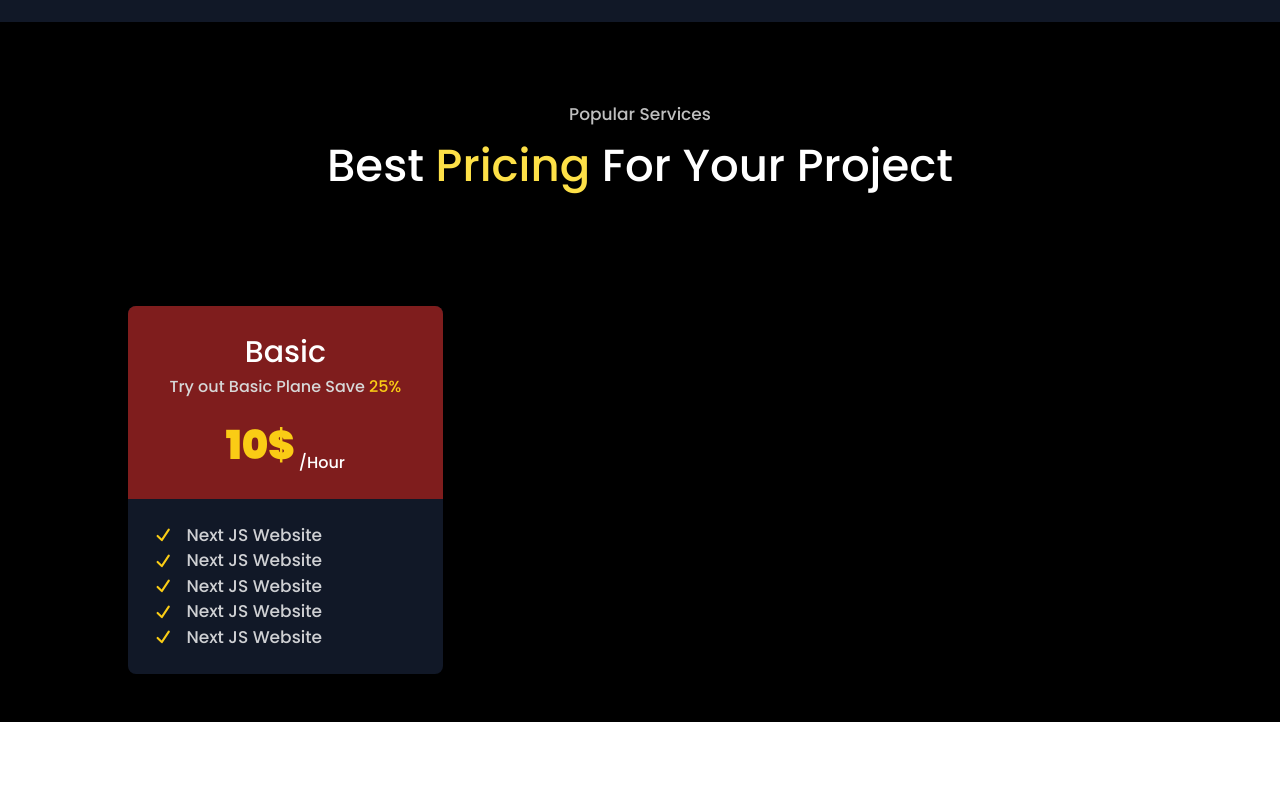
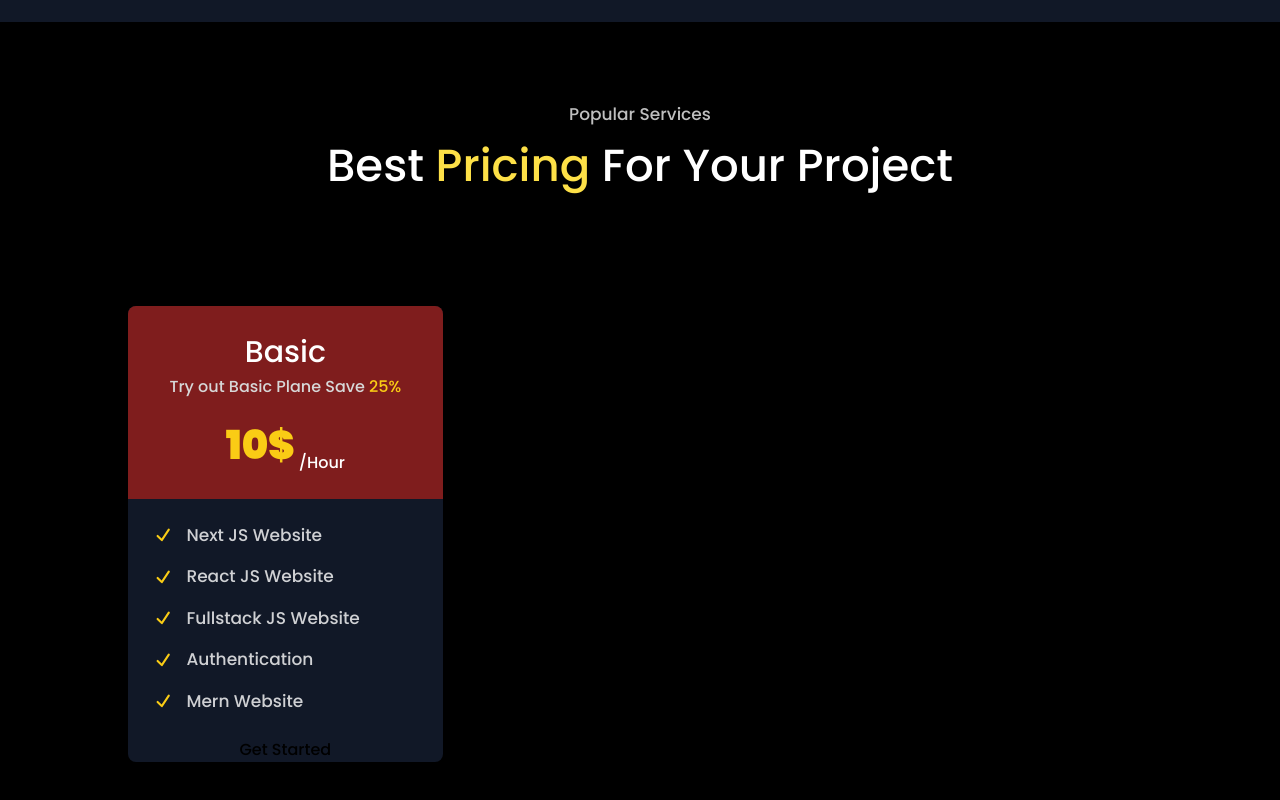
Before and after one commit to AleksandrKompanetc/react-app-portfolio, a Next.js app: page / in a window 1280 px wide. Shown: the part 4704-5504 px from the top of the page. Before the commit the page ends 5426 px from the top, so only its background shows below. Built offline with nearby package versions, Linux system fonts and the light colour scheme.

Commit message:
changing component PriceCard

```diff
--- a/components/Helper/PriceCard.tsx
+++ b/components/Helper/PriceCard.tsx
@@ -27,23 +27,24 @@ const PriceCard = ({plane, save, price, bg}:Props) => {
           <CheckIcon className='w-[1.4rem] h-[1.4rem] text-yellow-400' />
           <p className='text-[17px] text-white opacity-80'>Next JS Website</p>
         </div>
-        <div className='flex items-center space-x-3'>
+        <div className='flex items-center mt-[1rem] mb-[1rem] space-x-3'>
           <CheckIcon className='w-[1.4rem] h-[1.4rem] text-yellow-400' />
-          <p className='text-[17px] text-white opacity-80'>Next JS Website</p>
+          <p className='text-[17px] text-white opacity-80'>React JS Website</p>
         </div>
         <div className='flex items-center space-x-3'>
           <CheckIcon className='w-[1.4rem] h-[1.4rem] text-yellow-400' />
-          <p className='text-[17px] text-white opacity-80'>Next JS Website</p>
+          <p className='text-[17px] text-white opacity-80'>Fullstack JS Website</p>
+        </div>
+        <div className='flex items-center mt-[1rem] mb-[1rem] space-x-3'>
+          <CheckIcon className='w-[1.4rem] h-[1.4rem] text-yellow-400' />
+          <p className='text-[17px] text-white opacity-80'>Authentication</p>
         </div>
         <div className='flex items-center space-x-3'>
           <CheckIcon className='w-[1.4rem] h-[1.4rem] text-yellow-400' />
-          <p className='text-[17px] text-white opacity-80'>Next JS Website</p>
-        </div>
-        <div className='flex items-center space-x-3'>
-          <CheckIcon className='w-[1.4rem] h-[1.4rem] text-yellow-400' />
-          <p className='text-[17px] text-white opacity-80'>Next JS Website</p>
+          <p className='text-[17px] text-white opacity-80'>Mern Website</p>
         </div>
       </div>
+      <button>Get Started</button>
     </div>
   )
 }
```
